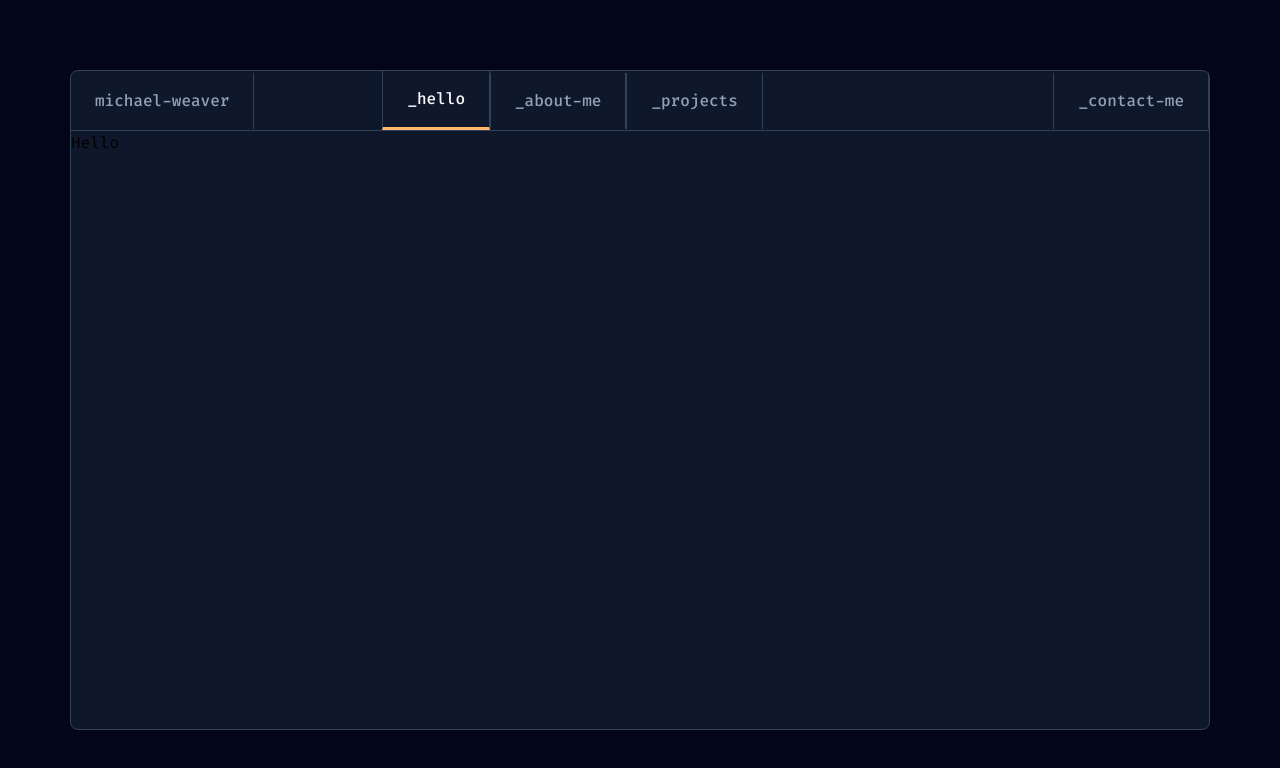
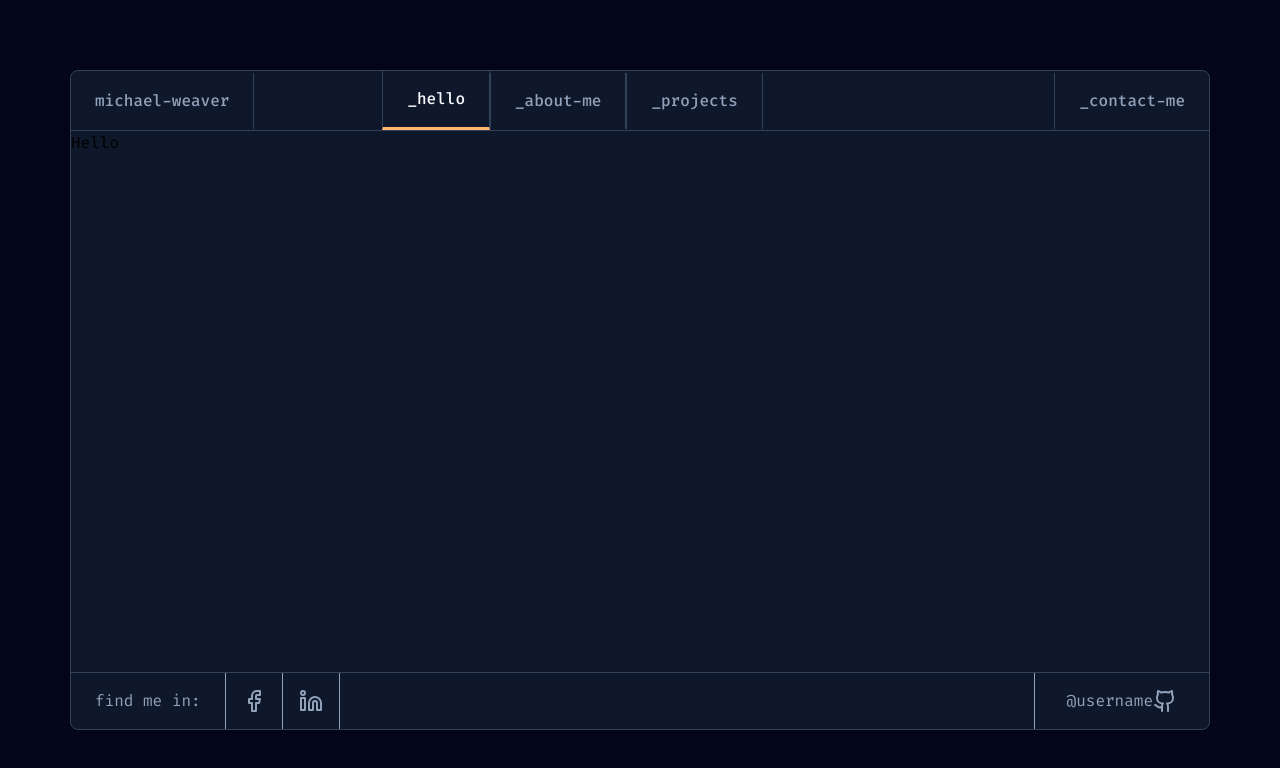
Before and after one commit to haneenhariri/porto, a React (Vite) app: page / in a window 1280 px wide. Shown: the top 768 px of the page. Built offline with nearby package versions, Linux system fonts and the light colour scheme.

Commit message:
footer and bug fixes

```diff
--- /dev/null
+++ b/src/components/Footer/Footer.tsx
@@ -0,0 +1,11 @@
+import SocialLinks from "./SocialLinks";
+import GitHubUsername from "./GitHubUsername";
+
+export default function Footer() {
+  return (
+    <footer className="flex items-center text-label justify-between border-t border-border absolute w-full bottom-0">
+      <SocialLinks />
+      <GitHubUsername />
+    </footer>
+  );
+}
--- /dev/null
+++ b/src/components/Footer/GitHubUsername.tsx
@@ -0,0 +1,11 @@
+import { Github } from "lucide-react";
+
+export default function GitHubUsername() {
+  return (
+    <div className="github-username md:border-l p-4 md:px-8">
+      <a href="https://github.com/test/" target="_blank" rel="noopener noreferrer" className="flex items-center">
+        <span className="hidden md:inline">@username</span> <Github />
+      </a>
+    </div>
+  );
+}
--- /dev/null
+++ b/src/components/Footer/SocialLink.tsx
@@ -0,0 +1,11 @@
+import { SocialLinkProps } from "../../types/footer";
+
+export default function SocialLink({ href, icon }: SocialLinkProps) {
+  return (
+    <li className="p-4 border-r">
+      <a href={href} target="_blank" rel="noopener noreferrer">
+        {icon}
+      </a>
+    </li>
+  );
+}
--- /dev/null
+++ b/src/components/Footer/SocialLinks.tsx
@@ -0,0 +1,14 @@
+import { Facebook, Linkedin } from "lucide-react";
+import SocialLink from "./SocialLink";
+
+export default function SocialLinks() {
+  return (
+    <div className="social-links flex grow justify-between md:grow-0">
+      <p className="border-r py-4 px-6 grow md:grow-0">find me in:</p>
+      <ul className="flex items-center">
+        <SocialLink href="https://facebook.com/yourusername" icon={<Facebook />} />
+        <SocialLink href="https://linkedin.com/in/yourusername" icon={<Linkedin />} />
+      </ul>
+    </div>
+  );
+}
--- a/src/components/Navbar/NavSidebar.tsx
+++ b/src/components/Navbar/NavSidebar.tsx
@@ -5,7 +5,7 @@ import { NavSidebarProps } from "../../types/navbar";
 const NavSidebar: React.FC<NavSidebarProps> = ({ closeSidebar }) => {
   return (
     <div
-      className={`fixed top-4 left-4 right-4 bottom-4 rounded-lg bg-mainDiv border border-border z-40 flex flex-col items-start pt-[57px] transition-transform duration-300 ease-in-out`}
+      className={`fixed top-4 left-4 right-4 border-b-0 rounded-b-none rounded-lg bg-mainDiv border border-border z-40 flex flex-col items-start pt-[57px] transition-transform duration-300 ease-in-out`}
     >
       <h2 className="text-link pl-6 pt-6 pb-3 border-b border-border w-full">
         # navigate:
--- a/src/components/Navbar/Navbar.tsx
+++ b/src/components/Navbar/Navbar.tsx
@@ -53,7 +53,7 @@ const Navbar: React.FC = () => {
         <NavLink
           to="contact-me"
           className={({ isActive }) =>
-            `hidden md:block text-link py-4 px-6 font-[450] border-x border-border ${
+            `hidden md:block text-link py-4 px-6 font-[450] border-l border-border ${
               isActive ? "border-b-[3px] border-b-link-active" : ""
             }`
           }
--- a/src/components/layout/MainLayout.tsx
+++ b/src/components/layout/MainLayout.tsx
@@ -1,12 +1,14 @@
 import { Outlet } from "react-router-dom";
 import Navbar from "../Navbar/Navbar";
+import Footer from "../Footer/Footer";
 
 export default function MainLayout() {
   return (
     <div className=" h-screen bg-mainLayout p-4 xl:p-[70px] lg:p-[50px]">
-      <div className=" h-full bg-mainDiv border border-[#314158] rounded-[8px]">
+      <div className=" h-full bg-mainDiv border border-[#314158] rounded-[8px] relative">
         <Navbar />
         <Outlet />
+        <Footer />
       </div>
     </div>
   );
--- a/src/components/ui/Label/Label.tsx
+++ b/src/components/ui/Label/Label.tsx
@@ -1,4 +1,4 @@
-import { labelProps } from "../../types/labels";
+import { labelProps } from "../../../types/labels";
 
 export default function Label({htmlFor , text} :labelProps) {
   return (
--- /dev/null
+++ b/src/types/footer.ts
@@ -0,0 +1,4 @@
+export type SocialLinkProps = {
+  href: string;
+  icon: React.ReactNode;
+};
```
